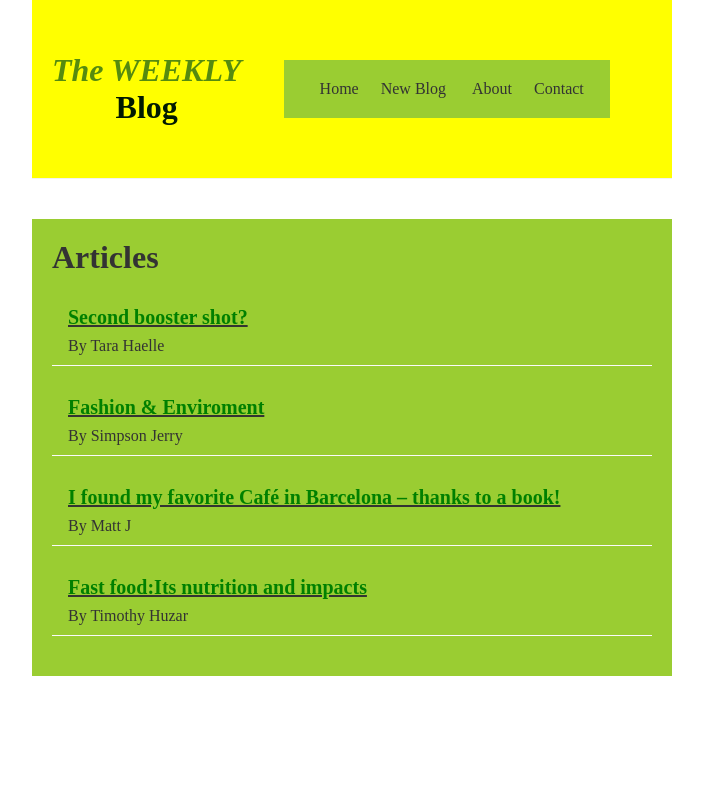
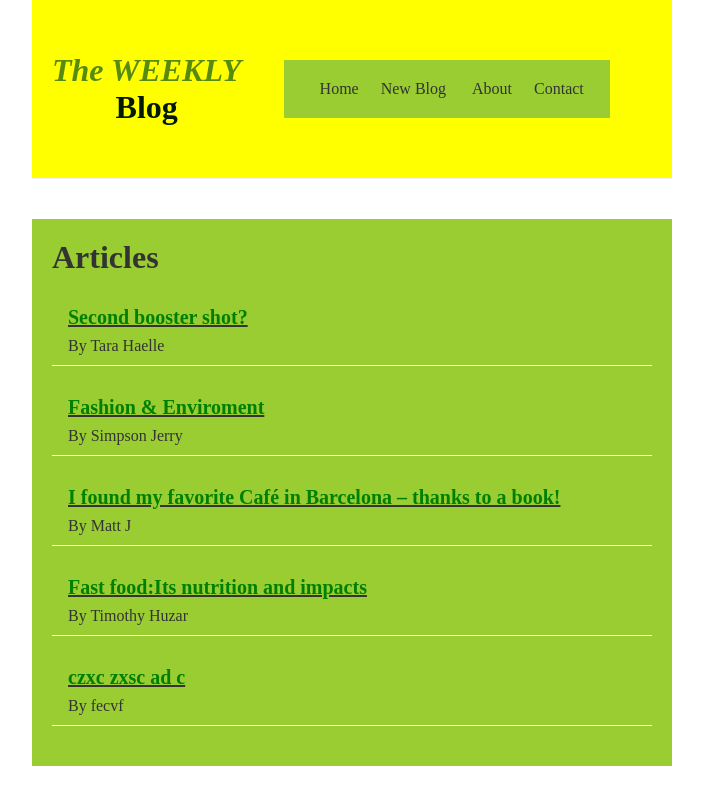
Before and after one commit to MissZamzam/blog-application, a React (Create React App) app: page / in a window 1280 px wide. Shown: the whole page, without its empty margins (288-991 px from the left). Built offline with nearby package versions, Linux system fonts and the light colour scheme; data requests are answered from the project's data file; a web font is replaced by a local one.

Commit message:
made a DELETE request inside the Create component

```diff
--- a/db.json
+++ b/db.json
@@ -23,7 +23,12 @@
       "title": "Fast food:Its nutrition and impacts",
       "body": "Fast food tends to be high in salt, sugar, saturated fats, trans fats, calories, and processed preservatives and ingredients. A wealth of well-conducted research has proven the negative health effects of consuming too much of these food components.In the short term, fast food impacts blood sugar and blood pressure, increases inflammation, and may mean an individual does not eat enough necessary nutrients. In the long term, a diet rich in fast food could lead to issues with digestion, immunity, inflammation, heart health, obesity, and more.",
       "author": "Timothy Huzar"
+    },
+    {
+      "title": "czxc zxsc ad c",
+      "body": "csv sdc",
+      "author": "fecvf",
+      "id": 5
     }
-
   ]
 }
--- a/src/ArticleRoutes.js
+++ b/src/ArticleRoutes.js
@@ -4,6 +4,16 @@ import useFetch from "./useFetch";
 function ArticalRoutes () {
     const {id} = useParams()
     const {data : article} = useFetch('http://localhost:3000/articles' + id)
+
+    function handleDelete(){
+        fetch('http://localhost:3000/articles/' + article.id,{
+            method: 'DELETE',
+        }).then((response) => response.json())
+        .then(() => console.log('deleted'))
+
+        }
+
+
     return (
         <div className="article-details">
             {article && (
@@ -11,6 +21,7 @@ function ArticalRoutes () {
                     <h2>{article.title}</h2>
                     <p>By{article.author}</p>
                     <div>{article.body}</div>
+                    <button onClick={handleDelete}>Delete</button>
                 </piece>
             )}
         </div>
```
Lines whose indentation alone changed are shown as unchanged.
